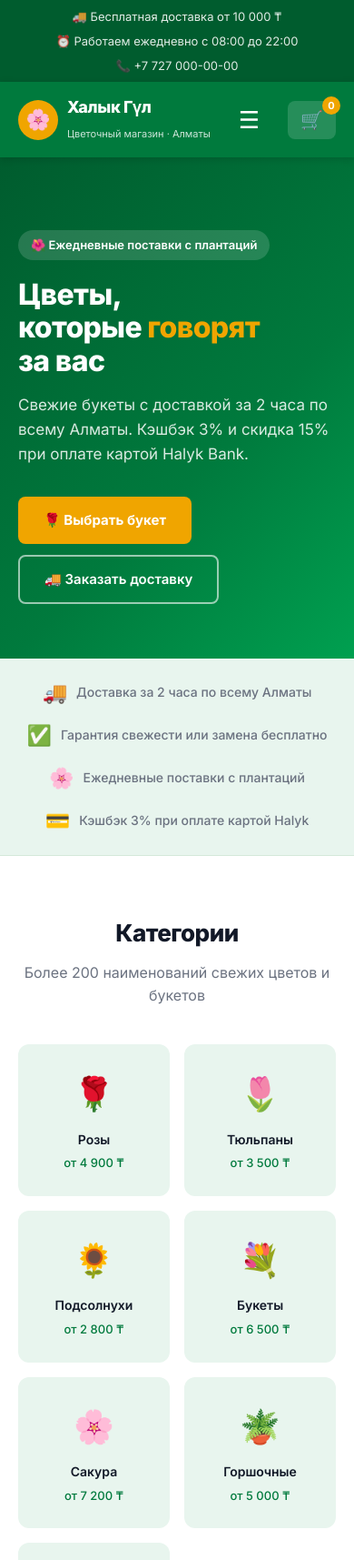
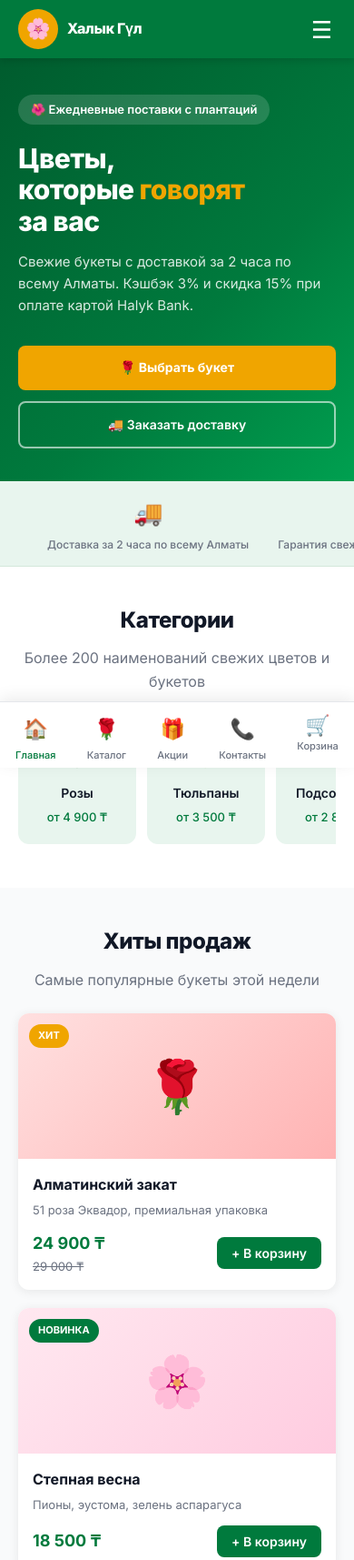
Before and after one commit to aomarbaj/halyk-gul, a plain HTML site: page index.html in a window 390 px wide. Shown: the top 1715 px of the page at 91% size. Drawn offline with Linux system fonts and the light colour scheme.

Commit message:
Improve mobile layout: bottom nav, horizontal scroll, responsive grid

```diff
--- a/index.html
+++ b/index.html
@@ -266,23 +266,140 @@
     }
     .cart-toast.show { transform: translateY(0); opacity: 1; }
 
-    /* ── Responsive ── */
+    /* ── Responsive: tablet ── */
     @media (max-width: 900px) {
       .hero-inner { grid-template-columns: 1fr; }
       .hero-cards { display: none; }
       .footer-grid { grid-template-columns: 1fr 1fr; }
+      .steps { grid-template-columns: 1fr 1fr; }
     }
+
+    /* ── Responsive: mobile ── */
     @media (max-width: 640px) {
+      /* Topbar */
+      .topbar { display: none; }
+
+      /* Header */
+      header { position: sticky; top: 0; }
+      .header-inner { padding: 10px 0; }
       nav { display: none; }
-      nav.open { display: flex; flex-direction: column; position: absolute; top: 100%; left: 0; right: 0; background: var(--green-dark); padding: 12px; gap: 2px; }
-      nav.open a { padding: 10px 14px; }
+      nav.open {
+        display: flex; flex-direction: column;
+        position: absolute; top: 100%; left: 0; right: 0;
+        background: var(--green-dark); padding: 8px; gap: 2px; z-index: 200;
+        box-shadow: 0 8px 20px rgba(0,0,0,0.2);
+      }
+      nav.open a { padding: 12px 16px; font-size: 15px; border-radius: 6px; }
       .menu-toggle { display: block; }
-      header { position: relative; }
-      .header-inner { flex-wrap: wrap; }
-      .footer-grid { grid-template-columns: 1fr; }
-      .promo-inner { flex-direction: column; }
+      .logo-text strong { font-size: 16px; }
+      .logo-text small { display: none; }
+
+      /* Hero */
+      .hero { padding: 40px 0 36px; }
+      .hero h1 { font-size: 30px; }
+      .hero p { font-size: 15px; }
+      .hero-btns { flex-direction: column; }
+      .hero-btns a { width: 100%; justify-content: center; }
+
+      /* Trust bar */
+      .trustbar { padding: 14px 0; overflow-x: auto; }
+      .trustbar-items {
+        flex-wrap: nowrap; gap: 0;
+        width: max-content; padding: 0 16px;
+      }
+      .trust-item {
+        flex-direction: column; align-items: center; text-align: center;
+        padding: 0 16px; gap: 4px; min-width: 130px;
+      }
+      .trust-item .icon { font-size: 26px; }
+      .trust-item span { font-size: 12px; }
+
+      /* Categories — horizontal scroll */
+      section { padding: 40px 0; }
+      .categories-grid {
+        display: flex; overflow-x: auto; gap: 12px;
+        padding-bottom: 8px; scroll-snap-type: x mandatory;
+        -webkit-overflow-scrolling: touch;
+      }
+      .categories-grid::-webkit-scrollbar { height: 4px; }
+      .categories-grid::-webkit-scrollbar-thumb { background: var(--green-light); border-radius: 2px; }
+      .cat-card {
+        flex: 0 0 130px; scroll-snap-align: start;
+        padding: 18px 12px;
+      }
+      .cat-card .emoji { font-size: 28px; }
+
+      /* Products grid — 1 column */
+      .products-grid { grid-template-columns: 1fr; }
+      .product-img { height: 160px; font-size: 56px; }
+
+      /* Promo */
+      .promo-inner { padding: 28px 20px; border-radius: var(--radius-md); }
+      .promo-content h2 { font-size: 22px; }
+      .promo-content p { font-size: 14px; }
       .promo-icon { display: none; }
-      .topbar-inner { flex-direction: column; text-align: center; }
+      .promo-badges { gap: 8px; }
+      .promo-badge { font-size: 13px; padding: 6px 12px; }
+
+      /* Steps */
+      .steps { grid-template-columns: 1fr; gap: 0; }
+      .step { padding: 20px 0; border-bottom: 1px solid var(--gray-200); }
+      .step:last-child { border-bottom: none; }
+
+      /* Reviews — horizontal scroll */
+      .reviews-grid {
+        display: flex; overflow-x: auto; gap: 14px;
+        padding-bottom: 8px; scroll-snap-type: x mandatory;
+        -webkit-overflow-scrolling: touch;
+      }
+      .reviews-grid::-webkit-scrollbar { height: 4px; }
+      .review-card {
+        flex: 0 0 80vw; scroll-snap-align: start; max-width: 300px;
+      }
+
+      /* Footer */
+      .footer-grid { grid-template-columns: 1fr; gap: 24px; }
+      footer { padding: 36px 0 80px; }
+      .footer-bottom { flex-direction: column; text-align: center; gap: 6px; }
+
+      /* Section headers */
+      .section-header { margin-bottom: 24px; }
+      .section-header h2 { font-size: 24px; }
+
+      /* Buttons */
+      .btn-primary, .btn-outline { font-size: 14px; padding: 13px 22px; }
+
+      /* Toast */
+      .cart-toast { bottom: 80px; left: 16px; right: 16px; width: auto; }
+    }
+
+    /* ── Bottom nav bar (mobile only) ── */
+    .bottom-nav {
+      display: none;
+      position: fixed; bottom: 0; left: 0; right: 0; z-index: 200;
+      background: var(--white); border-top: 1px solid #E5E7EB;
+      box-shadow: 0 -4px 16px rgba(0,0,0,0.08);
+      padding: 8px 0 env(safe-area-inset-bottom, 8px);
+    }
+    .bottom-nav-items { display: flex; justify-content: space-around; }
+    .bottom-nav-item {
+      display: flex; flex-direction: column; align-items: center; gap: 3px;
+      font-size: 11px; color: var(--gray-600); font-weight: 500;
+      padding: 4px 12px; border-radius: 8px; background: none; border: none;
+      cursor: pointer; transition: color 0.15s;
+      text-decoration: none;
+    }
+    .bottom-nav-item .nav-icon { font-size: 22px; }
+    .bottom-nav-item.active, .bottom-nav-item:hover { color: var(--green); }
+    .bottom-nav-item .nav-badge {
+      position: absolute; top: 0; right: 6px;
+      background: var(--gold); color: var(--white); font-size: 10px; font-weight: 700;
+      width: 16px; height: 16px; border-radius: 50%; display: flex; align-items: center; justify-content: center;
+    }
+    .bottom-nav-item { position: relative; }
+    @media (max-width: 640px) {
+      .bottom-nav { display: block; }
+      .cart-btn { display: none; }
     }
   </style>
 </head>
@@ -660,6 +777,33 @@
   </div>
 </footer>
 
+<!-- Bottom nav (mobile) -->
+<nav class="bottom-nav" aria-label="Мобильная навигация">
+  <div class="bottom-nav-items">
+    <a href="#" class="bottom-nav-item active">
+      <span class="nav-icon">🏠</span>
+      <span>Главная</span>
+    </a>
+    <a href="#categories" class="bottom-nav-item">
+      <span class="nav-icon">🌹</span>
+      <span>Каталог</span>
+    </a>
+    <a href="#promo" class="bottom-nav-item">
+      <span class="nav-icon">🎁</span>
+      <span>Акции</span>
+    </a>
+    <a href="#footer" class="bottom-nav-item">
+      <span class="nav-icon">📞</span>
+      <span>Контакты</span>
+    </a>
+    <button class="bottom-nav-item" onclick="document.getElementById('cartBtn') && alert('Корзина пуста')" id="bottomCartBtn">
+      <span class="nav-icon">🛒</span>
+      <span>Корзина</span>
+      <span class="nav-badge" id="bottomCartCount" style="display:none">0</span>
+    </button>
+  </div>
+</nav>
+
 <!-- Cart toast notification -->
 <div class="cart-toast" id="cartToast" role="status" aria-live="polite">
   <span>✅</span>
@@ -673,6 +817,9 @@
   function addToCart(name, price) {
     cartItems++;
     document.getElementById('cartCount').textContent = cartItems;
+    const badge = document.getElementById('bottomCartCount');
+    badge.textContent = cartItems;
+    badge.style.display = 'flex';
     const toast = document.getElementById('cartToast');
     document.getElementById('cartToastText').textContent = `«${name}» добавлен в корзину`;
     toast.classList.add('show');
```
